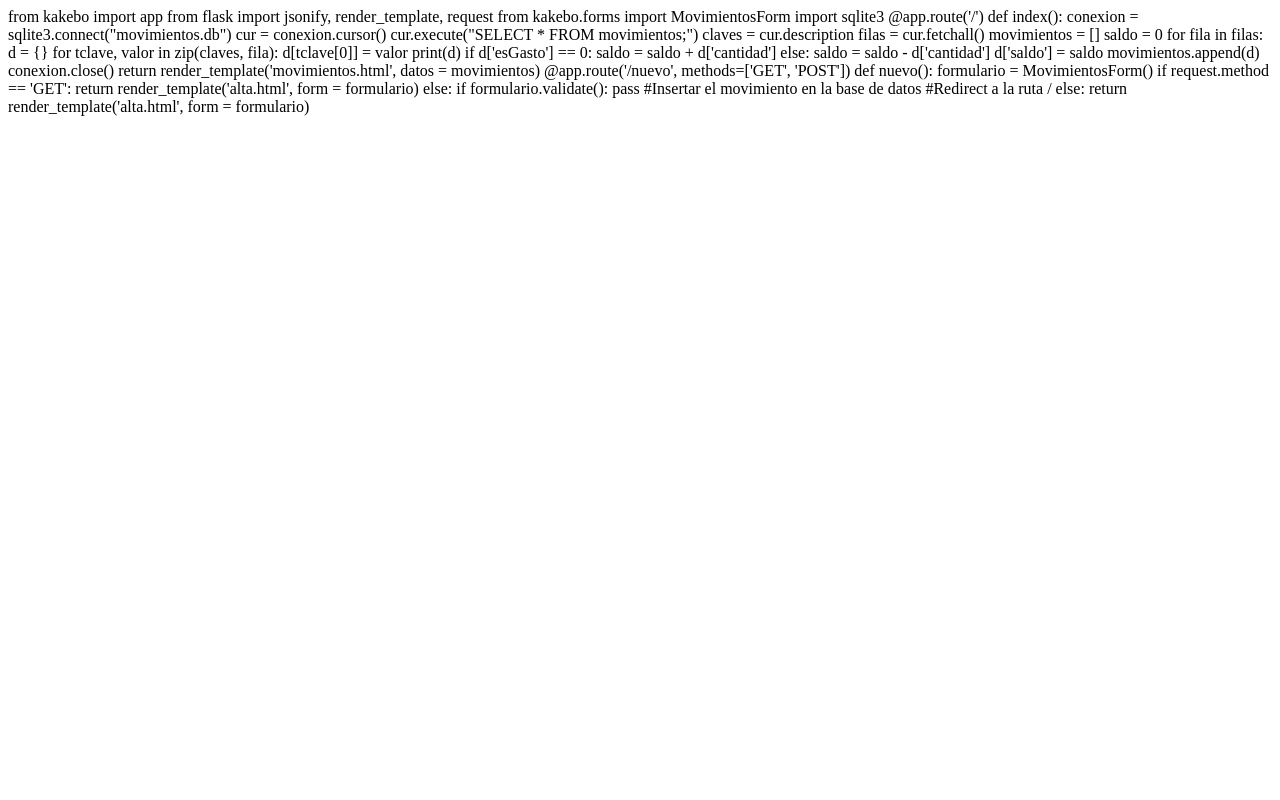
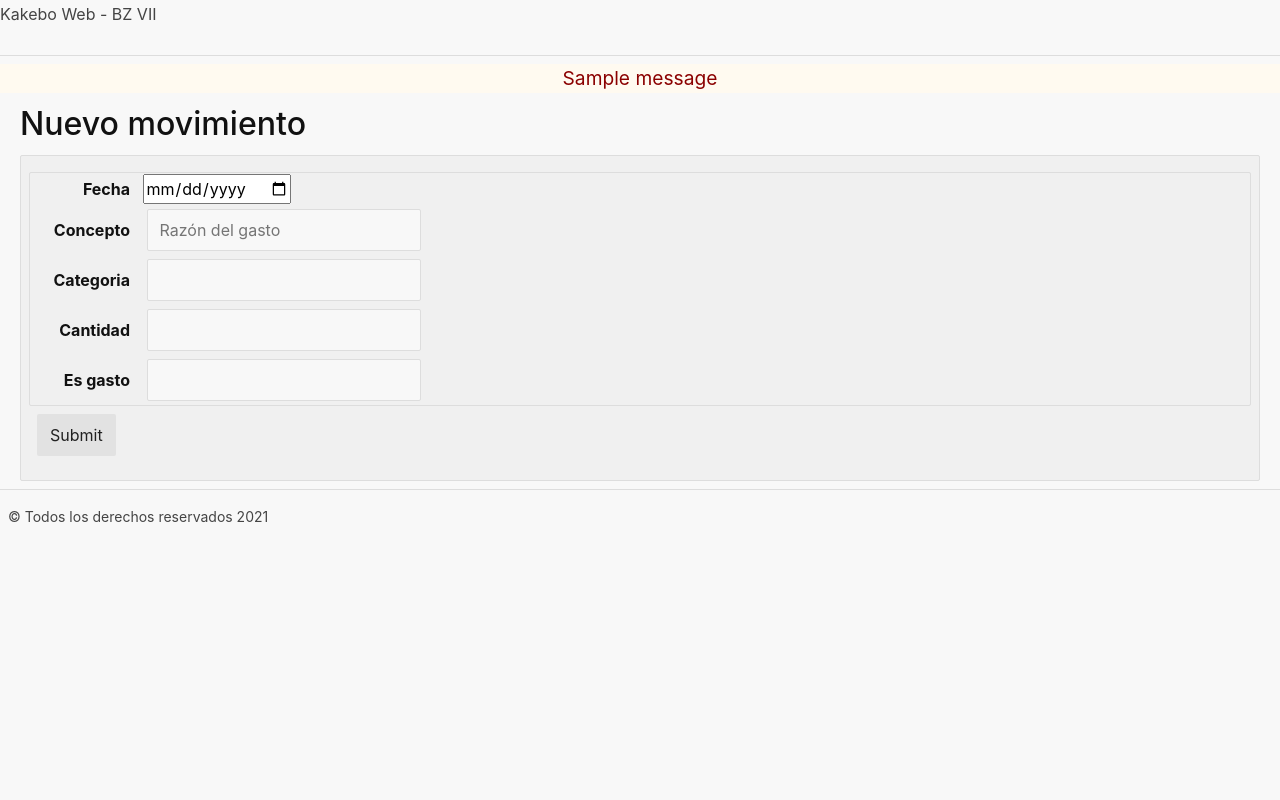
Before and after one commit to Heran76/kakebo_web_bz7, a Flask app: template Kakebo/templates/alta.html in a window 1280 px wide. Run offline with Flask 2, Linux system fonts and the light colour scheme; the template is opened without the code that fills it, so the values that code supplies are empty, except form fields; one stand-in notice (Sample message) is shown; form fields are guessed from the names that the template uses.

Commit message:
27-05-2021

```diff
--- a/Kakebo/static/css/styles.css
+++ b/Kakebo/static/css/styles.css
@@ -5,9 +5,26 @@
     text-align: right;
 }
 
-.msg-error{
-    font-size: 0,8em;
+.msg-err {
+    font-size: 0.8em;
     color: darkred;
     font-weight: bold;
+    margin-left: 105px;
+}
 
+
+.popup {
+ background-color: floralwhite;
 }
+
+.popup p {
+    font-size: 1.2em;
+    text-align: center;
+    color: darkred;
+}
+
+.btn {
+    font-size: 0.8em;
+    font-weight: bold;
+    color: darkred;
+}
--- a/Kakebo/templates/alta.html
+++ b/Kakebo/templates/alta.html
@@ -1,47 +1,55 @@
-from kakebo import app
-from flask import jsonify, render_template, request
-from kakebo.forms import MovimientosForm
+{% extends 'base.html' %}
 
-import sqlite3
+{% block titulo %}Nuevo{% endblock %}
 
-@app.route('/')
-def index():
-    conexion = sqlite3.connect("movimientos.db")
-    cur = conexion.cursor()
+{% block contenido %}
+<h1>Nuevo movimiento  </h1>
+<form action="nuevo" method="post">
+    <fieldset class="container">
+        {{ form.hidden_tag() }}
 
-    cur.execute("SELECT * FROM movimientos;")
+        <div>
+            {{ form.fecha.label(class="mylabel") }}
+            {{ form.fecha( type="date") }}
+            {% for error in form.fecha.errors %}
+                <p class="msg-err">
+                    {{ error }}
+                </p>
+            {% endfor %}
+        </div>
+        <div >
+            {{ form.concepto.label(class="mylabel") }}
+            {{ form.concepto(placeholder="Razón del gasto") }}
+            {% for error in form.concepto.errors %}
+                <p class="msg-err">
+                    {{ error }}
+                </p>
+            {% endfor %}
+        </div>
+        <div >
+            {{ form.categoria.label(class="mylabel") }}
+            {{ form.categoria() }}
+            {% for error in form.categoria.errors %}
+                <p class="msg-err">
+                    {{ error }}
+                </p>
+            {% endfor %}
+        </div>
+        <div >
+            {{ form.cantidad.label(class="mylabel") }}
+            {{ form.cantidad() }}
+            {% for error in form.cantidad.errors %}
+                <p class="msg-err">
+                    {{ error }}
+                </p>
+            {% endfor %}
+        </div>
+        <div >
+            {{ form.esGasto.label(class="mylabel") }}
+            {{ form.esGasto() }}
+        </div>
+    </fieldset>
+    {{ form.submit()}}
+</form>
 
-    claves = cur.description
-    filas = cur.fetchall()
-    movimientos = []
-    saldo = 0
-    for fila in filas:
-        d = {}
-        for tclave, valor in zip(claves, fila):
-            d[tclave[0]] = valor
-            print(d)
-        if d['esGasto'] == 0:
-            saldo = saldo + d['cantidad']
-        else:
-            saldo = saldo - d['cantidad']
-        d['saldo'] = saldo
-        movimientos.append(d)
-
-    conexion.close()
-
-    return render_template('movimientos.html', datos = movimientos)
-
-
-@app.route('/nuevo', methods=['GET', 'POST'])
-def nuevo():
-    formulario = MovimientosForm()
-
-    if request.method == 'GET':
-        return render_template('alta.html', form = formulario)
-    else:
-        if formulario.validate():
-            pass
-            #Insertar el movimiento en la base de datos
-            #Redirect a la ruta /
-        else:
-            return render_template('alta.html', form = formulario)
+{% endblock %}
--- a/Kakebo/templates/base.html
+++ b/Kakebo/templates/base.html
@@ -5,14 +5,23 @@
     <meta http-equiv="X-UA-Compatible" content="IE=edge">
     <meta name="viewport" content="width=device-width, initial-scale=1.0">
     <title>Kakebo | {% block titulo %}{% endblock %}</title>
-<link rel="stylesheet" href="static/css/mini-default.css">
-
+    <link rel="stylesheet" href="static/css/mini-default.css">
+    <link rel="stylesheet" href="static/css/styles.css">
 </head>
 <body>
-    <header class="oscuro" id="cabecera">
+    <header>
         Kakebo Web - BZ VII
     </header>
-    <section class="container" >
+    {% with mensajes = get_flashed_messages() %}
+        {% if mensajes %}
+        <div class="popup">
+            {% for mensaje in mensajes %}
+            <p>{{ mensaje }}</p>
+            {% endfor %}
+        </div>
+        {% endif%}
+    {% endwith %}
+<section class="container">
         {% block contenido %}{% endblock %}
     </section>
     <footer>
--- a/Kakebo/templates/movimientos.html
+++ b/Kakebo/templates/movimientos.html
@@ -12,6 +12,7 @@
             <th>Tipo</th>
             <th>Cantidad</th>
             <th>Saldo</th>
+            <th></th>
         </tr>
         {% for movimiento in datos %}
         <tr>
@@ -26,6 +27,9 @@
             </td>
             <td>{{ movimiento.cantidad }} €</td>
             <td>{{ movimiento.saldo }} €</td>
+            <td class="btn">
+                <a href="/borrar/{{ movimiento.id }}">Borrar</a>
+            </td>
         </tr>
         {% endfor %}
     </table>
--- a/config_templete.py
+++ b/config_templete.py
@@ -1,2 +1,2 @@
-SECRET_KEY=<clave>
-DB_PATH=<Usuario>
+SECRET_KEY=<clave secreta para WTF>
+DATABASE=<ruta de acceso a la base de datos>
```
Also changed, not shown: Kakebo/templates/borrar.html (added, +7 -0 lines), Kakebo/views.py (+38 -27 lines), Kakebo/__init__.py (line endings or trailing spaces), Kakebo/forms.py (line endings or trailing spaces).
